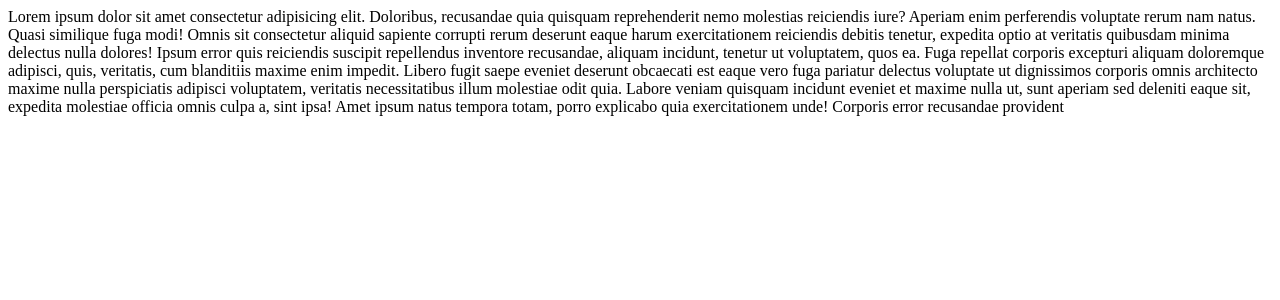
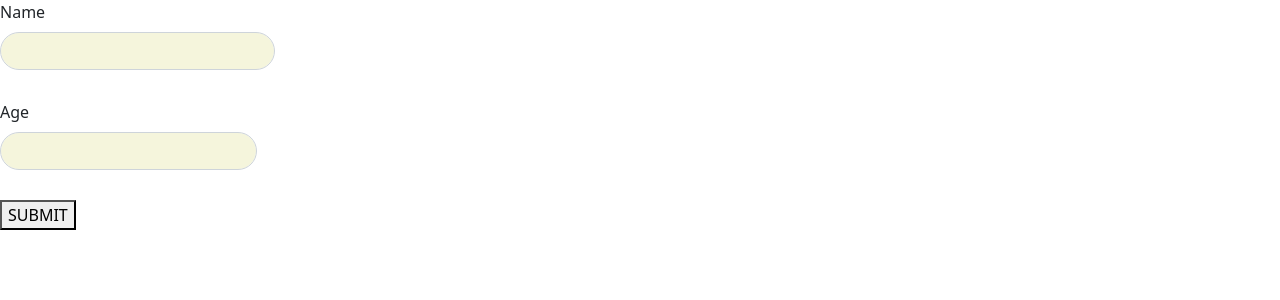
Before and after one commit to Brunda31/react-vite, a React (Vite) app: page / in a window 1280 px wide. Shown: the top 300 px of the page. Built offline with nearby package versions, Linux system fonts and the light colour scheme.

Commit message:
formcommit

```diff
--- a/src/App.tsx
+++ b/src/App.tsx
@@ -1,26 +1,10 @@
-import { useState } from "react";
-import ExpandableText from "./components/ExpandableText";
+import Form from "./components/Form";
 
 function App() {
   return (
-    <ExpandableText>
-      Lorem ipsum dolor sit amet consectetur adipisicing elit. Doloribus,
-      recusandae quia quisquam reprehenderit nemo molestias reiciendis iure?
-      Aperiam enim perferendis voluptate rerum nam natus. Quasi similique fuga
-      modi! Omnis sit consectetur aliquid sapiente corrupti rerum deserunt eaque
-      harum exercitationem reiciendis debitis tenetur, expedita optio at
-      veritatis quibusdam minima delectus nulla dolores! Ipsum error quis
-      reiciendis suscipit repellendus inventore recusandae, aliquam incidunt,
-      tenetur ut voluptatem, quos ea. Fuga repellat corporis excepturi aliquam
-      doloremque adipisci, quis, veritatis, cum blanditiis maxime enim impedit.
-      Libero fugit saepe eveniet deserunt obcaecati est eaque vero fuga pariatur
-      delectus voluptate ut dignissimos corporis omnis architecto maxime nulla
-      perspiciatis adipisci voluptatem, veritatis necessitatibus illum molestiae
-      odit quia. Labore veniam quisquam incidunt eveniet et maxime nulla ut,
-      sunt aperiam sed deleniti eaque sit, expedita molestiae officia omnis
-      culpa a, sint ipsa! Amet ipsum natus tempora totam, porro explicabo quia
-      exercitationem unde! Corporis error recusandae provident
-    </ExpandableText>
+    <div>
+      <Form />
+    </div>
   );
 }
 
--- a/src/components/Alert.tsx
+++ b/src/components/Alert.tsx
@@ -1,5 +1,5 @@
 import { ReactNode } from "react";
-import App from "../App";
+import App from "./Form";
 import styled from "styled-components";
 
 interface props {
--- /dev/null
+++ b/src/components/Form.css
@@ -0,0 +1,14 @@
+#name.form-control{
+    padding-right: 30px;
+    width: min-content;
+    margin-bottom: 30px;
+    background-color: beige;
+    border-radius: 500px;
+}
+
+#age.form-control{
+    width: min-content;
+    background-color: beige;
+    border-radius: 500px;
+    margin-bottom: 30px;
+}
--- /dev/null
+++ b/src/components/Form.tsx
@@ -0,0 +1,36 @@
+import React, { FormEvent, useRef } from "react";
+import "./Form.css";
+
+const Form: React.FC = () => {
+  const nameRef = useRef<HTMLInputElement>(null);
+  const ageRef = useRef<HTMLInputElement>(null);
+  const person = { name: " ", age: 0 };
+
+  const handleSubmit = (event: FormEvent) => {
+    event.preventDefault();
+    // if (nameRef.current !== null) console.log(nameRef.current.value);
+    // if (ageRef.current != null) console.log(ageRef.current.value);
+
+    if (nameRef.current !== null) person.name = nameRef.current.value;
+    if (ageRef.current !== null) person.age = parseInt(ageRef.current.value);
+    console.log(person);
+  };
+
+  return (
+    <form onSubmit={handleSubmit}>
+      <div className="mb-3">
+        <label htmlFor="name" className="form-label">
+          Name
+        </label>
+        <input ref={nameRef} id="name" type="text " className="form-control" />
+        <label htmlFor="age" className="form-label">
+          Age
+        </label>
+        <input ref={ageRef} id="age" type="number" className="form-control" />
+        <button>SUBMIT</button>
+      </div>
+    </form>
+  );
+};
+
+export default Form;
--- a/src/main.tsx
+++ b/src/main.tsx
@@ -1,7 +1,7 @@
 import React from "react";
 import ReactDOM from "react-dom/client";
-import App from "./App";
-// import 'bootstrap/dist/css/bootstrap.css'
+import App from "./components/Form";
+import "bootstrap/dist/css/bootstrap.css";
 
 ReactDOM.createRoot(document.getElementById("root") as HTMLElement).render(
   <React.StrictMode>
```
